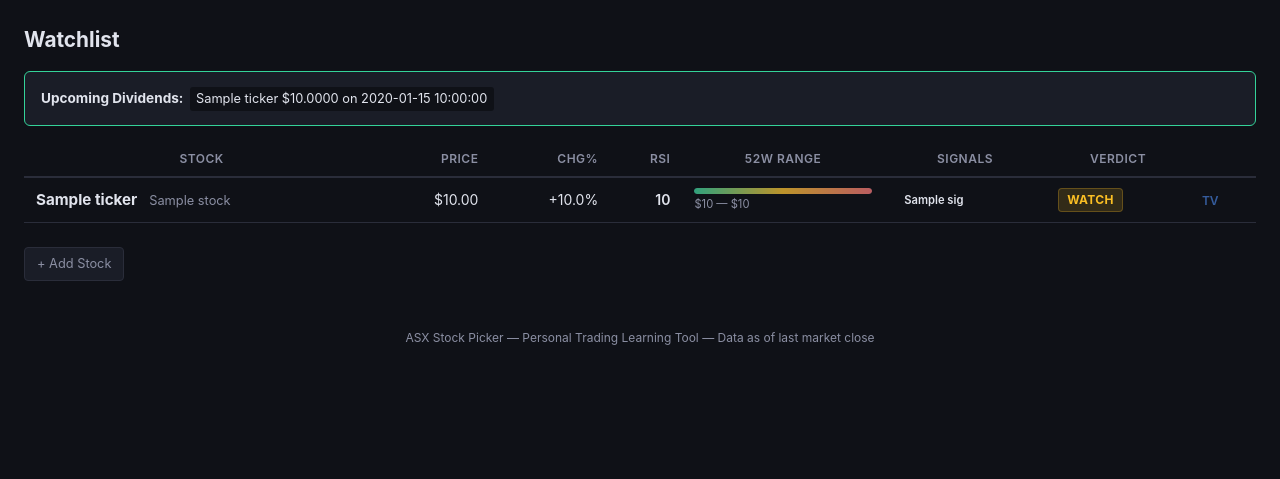
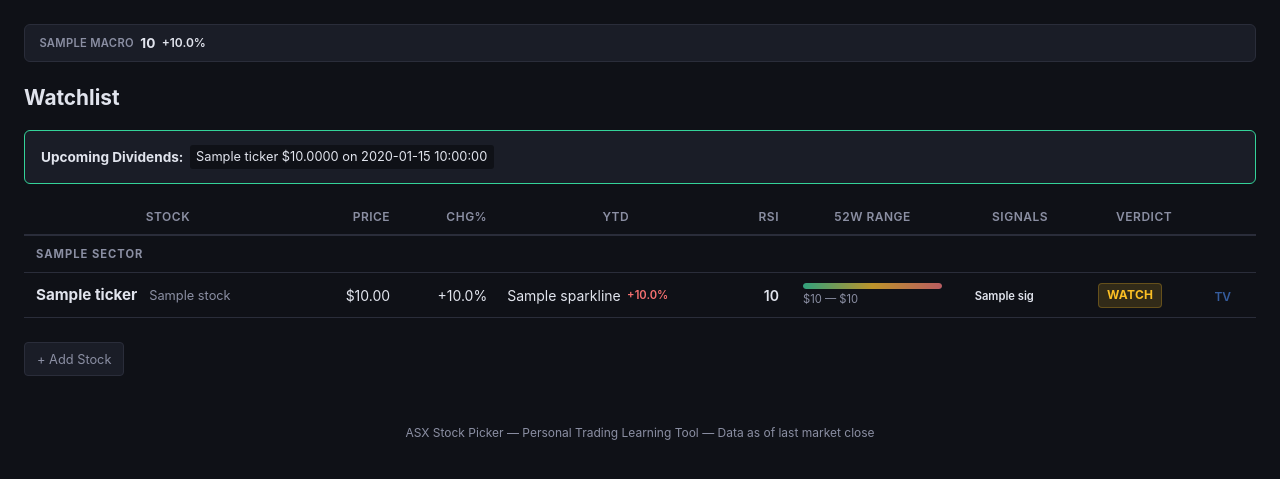
Before and after one commit to timtam12083712/stockpicker, a Flask app: template web/templates/dashboard.html in a window 1280 px wide. Shown: the part 49-528 px from the top of the page. Run offline with Flask 3, Linux system fonts and the light colour scheme; the template is opened without the code that fills it: most values are stand-ins (such as "Sample title", 1, 10 or a date in 2020).

Commit message:
Add macro ticker bar, YTD sparklines, and sector grouping to dashboard
- Add top-bar showing live ASX 200, S&P 500, Nasdaq, VIX, Oil, Gold, AUD/USD with 10-min cache
- Add inline SVG sparklines with YTD price history for each stock
- Group watchlist rows by sector with header rows

Co-Authored-By: Claude Opus 4.6 (1M context) <noreply@anthropic.com>

```diff
--- a/web/app.py
+++ b/web/app.py
@@ -7,7 +7,12 @@ from pathlib import Path
 sys.path.insert(0, str(Path(__file__).resolve().parent.parent))
 
 import json
+import time
+import threading
+from datetime import date
+from markupsafe import Markup
 
+import yfinance as yf
 from flask import Flask, render_template, request, redirect, url_for, flash
 from config import Config
 from db.init_db import get_connection, init_db
@@ -17,11 +22,100 @@ from data.corporate_actions import get_upcoming_dividends, get_recent_splits
 app = Flask(__name__)
 app.secret_key = Config.FLASK_SECRET_KEY
 
+# Macro ticker cache (refreshes every 10 minutes)
+_macro_cache = {"data": [], "ts": 0}
+_macro_lock = threading.Lock()
+
+MACRO_TICKERS = [
+    ("^AXJO", "ASX 200"),
+    ("^GSPC", "S&P 500"),
+    ("^IXIC", "Nasdaq"),
+    ("^DJI", "Dow"),
+    ("^VIX", "VIX"),
+    ("CL=F", "Oil (WTI)"),
+    ("GC=F", "Gold"),
+    ("AUDUSD=X", "AUD/USD"),
+]
+
+
+def get_macro_data():
+    """Fetch macro indices/commodities with 10-min cache."""
+    with _macro_lock:
+        if time.time() - _macro_cache["ts"] < 600 and _macro_cache["data"]:
+            return _macro_cache["data"]
+
+    symbols = [t[0] for t in MACRO_TICKERS]
+    labels = {t[0]: t[1] for t in MACRO_TICKERS}
+    results = []
+    try:
+        tickers = yf.Tickers(" ".join(symbols))
+        for sym in symbols:
+            try:
+                t = tickers.tickers[sym]
+                info = t.fast_info
+                price = info.last_price
+                prev = info.previous_close
+                change_pct = ((price - prev) / prev * 100) if prev else 0
+                # Format price based on type
+                if sym == "AUDUSD=X":
+                    price_fmt = f"{price:.4f}"
+                elif sym == "^VIX":
+                    price_fmt = f"{price:.1f}"
+                elif price > 1000:
+                    price_fmt = f"{price:,.0f}"
+                else:
+                    price_fmt = f"{price:.2f}"
+                results.append({
+                    "symbol": sym,
+                    "label": labels[sym],
+                    "price": price_fmt,
+                    "change_pct": round(change_pct, 2),
+                })
+            except Exception:
+                continue
+    except Exception:
+        pass
+
+    with _macro_lock:
+        _macro_cache["data"] = results
+        _macro_cache["ts"] = time.time()
+    return results
+
+
+def make_sparkline(prices, width=120, height=32):
+    """Generate an inline SVG sparkline from a list of prices."""
+    if not prices or len(prices) < 2:
+        return ""
+    mn, mx = min(prices), max(prices)
+    rng = mx - mn or 1
+    n = len(prices)
+    points = []
+    for i, p in enumerate(prices):
+        x = round(i / (n - 1) * width, 1)
+        y = round(height - (p - mn) / rng * (height - 2) - 1, 1)
+        points.append(f"{x},{y}")
+    polyline = " ".join(points)
+    color = "#34d399" if prices[-1] >= prices[0] else "#f87171"
+    # Fill area under the line
+    fill_points = f"0,{height} {polyline} {width},{height}"
+    fill_color = color.replace(")", ",0.1)").replace("#", "")
+    svg = (
+        f'<svg width="{width}" height="{height}" viewBox="0 0 {width} {height}" '
+        f'class="sparkline" xmlns="http://www.w3.org/2000/svg">'
+        f'<polygon points="{fill_points}" fill="{color}" opacity="0.12"/>'
+        f'<polyline points="{polyline}" fill="none" stroke="{color}" '
+        f'stroke-width="1.5" stroke-linecap="round" stroke-linejoin="round"/>'
+        f'</svg>'
+    )
+    return Markup(svg)
+
 
 @app.route("/")
 def dashboard():
     """Main dashboard — watchlist overview."""
     conn = get_connection()
+
+    ytd_start = f"{date.today().year}-01-01"
 
     stocks = conn.execute(
         "SELECT * FROM stocks WHERE active=1 ORDER BY sector, ticker"
@@ -35,6 +129,20 @@ def dashboard():
             "SELECT * FROM prices WHERE ticker=? ORDER BY date DESC LIMIT 1",
             (ticker,),
         ).fetchone()
+
+        # YTD prices for sparkline
+        ytd_prices = conn.execute(
+            "SELECT adj_close FROM prices WHERE ticker=? AND date>=? ORDER BY date",
+            (ticker, ytd_start),
+        ).fetchall()
+        sparkline_svg = make_sparkline([r["adj_close"] for r in ytd_prices])
+
+        # YTD change %
+        ytd_change = None
+        if len(ytd_prices) >= 2:
+            first, last = ytd_prices[0]["adj_close"], ytd_prices[-1]["adj_close"]
+            if first:
+                ytd_change = round((last - first) / first * 100, 1)
 
         # Get all recent signals with indicator data
         recent_signals = conn.execute(
@@ -69,6 +177,8 @@ def dashboard():
             "signals": signals_list,
             "indicators": indicators,
             "range_pct": range_pct,
+            "sparkline": sparkline_svg,
+            "ytd_change": ytd_change,
         })
 
     conn.close()
@@ -76,11 +186,14 @@ def dashboard():
     upcoming_divs = get_upcoming_dividends()
     recent_splits = get_recent_splits()
 
+    macro = get_macro_data()
+
     return render_template(
         "dashboard.html",
         stock_data=stock_data,
         upcoming_divs=upcoming_divs,
         recent_splits=recent_splits,
+        macro=macro,
     )
 
 
--- a/web/static/css/style.css
+++ b/web/static/css/style.css
@@ -51,6 +51,44 @@ main { max-width: 1400px; margin: 1.5rem auto; padding: 0 1.5rem; }
 h1 { margin-bottom: 1rem; font-size: 1.3rem; }
 h2 { margin: 1.5rem 0 0.75rem; color: var(--text-muted); font-size: 1rem; }
 
+/* Macro ticker bar */
+.macro-ticker {
+    display: flex;
+    gap: 0;
+    background: var(--surface);
+    border: 1px solid var(--border);
+    border-radius: 6px;
+    padding: 0;
+    margin-bottom: 1.25rem;
+    overflow-x: auto;
+}
+.macro-item {
+    display: flex;
+    align-items: center;
+    gap: 0.4rem;
+    padding: 0.5rem 0.9rem;
+    border-right: 1px solid var(--border);
+    white-space: nowrap;
+    flex-shrink: 0;
+}
+.macro-item:last-child { border-right: none; }
+.macro-label {
+    font-size: 0.7rem;
+    font-weight: 600;
+    color: var(--text-muted);
+    text-transform: uppercase;
+    letter-spacing: 0.3px;
+}
+.macro-price {
+    font-size: 0.85rem;
+    font-weight: 700;
+    color: var(--text);
+}
+.macro-change {
+    font-size: 0.75rem;
+    font-weight: 600;
+}
+
 /* Flash messages */
 .flash { background: var(--accent); color: white; padding: 0.5rem 1rem; border-radius: 6px; margin-bottom: 1rem; font-size: 0.85rem; }
 
@@ -80,6 +118,18 @@ h2 { margin: 1.5rem 0 0.75rem; color: var(--text-muted); font-size: 1rem; }
 }
 .watchlist-table tbody tr:hover { background: var(--surface); }
 .watchlist-table tbody td { padding: 0.6rem 0.75rem; vertical-align: middle; }
+
+/* Sector group headers */
+.sector-header-row td {
+    font-size: 0.7rem;
+    font-weight: 700;
+    text-transform: uppercase;
+    letter-spacing: 1px;
+    color: var(--text-muted);
+    padding: 0.6rem 0.75rem 0.3rem;
+    border-bottom: 1px solid var(--border);
+    background: var(--bg);
+}
 
 /* Row tinting for bullish/bearish */
 tr.row-bullish { background: var(--green-bg); }
@@ -128,6 +178,12 @@ tr.row-bearish:hover { background: rgba(248, 113, 113, 0.12); }
     display: block;
     margin-top: 2px;
 }
+
+/* Sparkline */
+.sparkline-cell { padding-left: 0.5rem !important; padding-right: 0.5rem !important; }
+.sparkline-wrap { display: flex; align-items: center; gap: 0.4rem; }
+.sparkline { display: block; flex-shrink: 0; }
+.ytd-label { font-size: 0.7rem; font-weight: 600; white-space: nowrap; }
 
 /* Signal pills — compact */
 .signal-pill {
--- a/web/templates/dashboard.html
+++ b/web/templates/dashboard.html
@@ -2,6 +2,19 @@
 {% block title %}Watchlist — ASX Stock Picker{% endblock %}
 
 {% block content %}
+
+{% if macro %}
+<div class="macro-ticker">
+    {% for m in macro %}
+    <div class="macro-item">
+        <span class="macro-label">{{ m.label }}</span>
+        <span class="macro-price">{{ m.price }}</span>
+        <span class="macro-change {% if m.change_pct > 0 %}positive{% elif m.change_pct < 0 %}negative{% endif %}">{{ "%+.1f"|format(m.change_pct) }}%</span>
+    </div>
+    {% endfor %}
+</div>
+{% endif %}
+
 <h1>Watchlist</h1>
 
 {% if upcoming_divs %}
@@ -19,6 +32,7 @@
             <th>Stock</th>
             <th class="num">Price</th>
             <th class="num">Chg%</th>
+            <th>YTD</th>
             <th class="num">RSI</th>
             <th>52w Range</th>
             <th>Signals</th>
@@ -27,7 +41,14 @@
         </tr>
     </thead>
     <tbody>
+        {% set current_sector = namespace(value='') %}
         {% for item in stock_data %}
+        {% if item.stock.sector != current_sector.value %}
+        {% set current_sector.value = item.stock.sector %}
+        <tr class="sector-header-row">
+            <td colspan="9">{{ item.stock.sector or 'Other' }}</td>
+        </tr>
+        {% endif %}
         {% set ind = item.indicators %}
         {% set bullish_count = item.signals|selectattr('signal_type', 'equalto', 'bullish')|list|length + item.signals|selectattr('signal_type', 'equalto', 'entry')|list|length %}
         {% set bearish_count = item.signals|selectattr('signal_type', 'equalto', 'bearish')|list|length + item.signals|selectattr('signal_type', 'equalto', 'exit')|list|length %}
@@ -45,6 +66,14 @@
                     {{ "%+.1f"|format(ind.daily_change_pct) }}%
                 </span>
                 {% endif %}
+            </td>
+            <td class="sparkline-cell">
+                <div class="sparkline-wrap">
+                    {{ item.sparkline }}
+                    {% if item.ytd_change is not none %}
+                    <span class="ytd-label {% if item.ytd_change >= 0 %}positive{% else %}negative{% endif %}">{{ "%+.1f"|format(item.ytd_change) }}%</span>
+                    {% endif %}
+                </div>
             </td>
             <td class="num">
                 {% if ind.get('rsi') is not none %}
```
